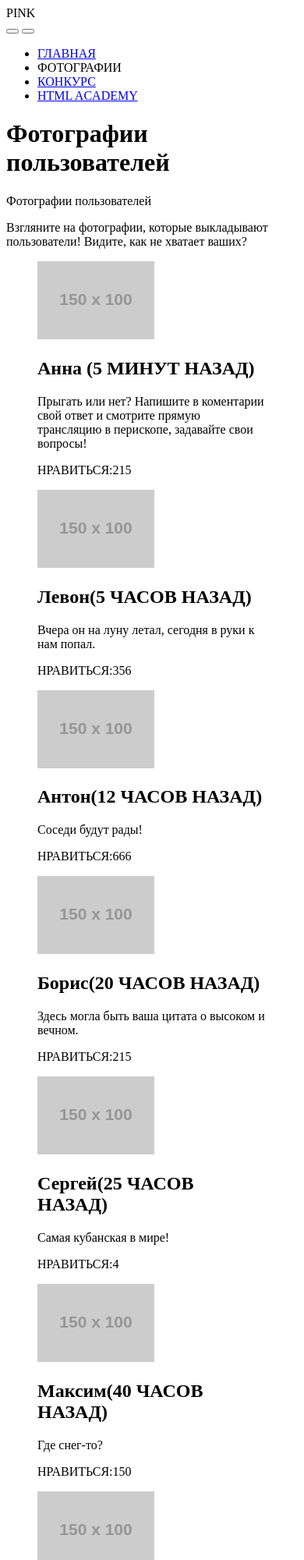
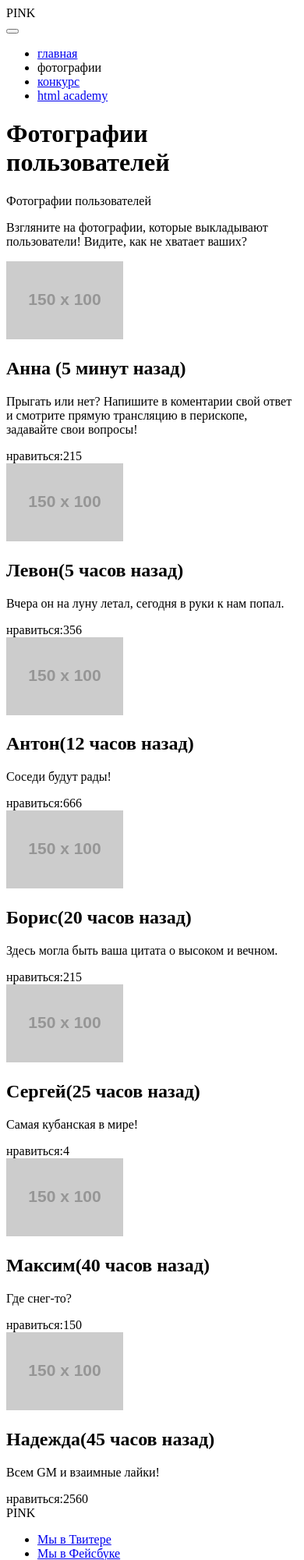
Before and after one commit to Lobochkin/248841-pink, a website: page source/photo.html in a window 390 px wide. Shown: the top 2000 px of the page at 78% size. Drawn offline with Linux system fonts and the light colour scheme; placeholder pictures from the web are drawn by us.

Commit message:
Поправил шапку и убрал figure

```diff
--- a/source/photo.html
+++ b/source/photo.html
@@ -6,29 +6,28 @@
   </head>
   <body>
     <header class="page-header">
-      <div class="page-header__logo logo">
+      <div class="page-header__logo">
         PINK
       </div>
-      <button class="page-header__close-menu" type="button"></button>
-      <button class="page-header__open-menu" type="button"></button>
       <nav class="main-nav">
+        <button class="main-nav__toggler" type="button"></button>
         <ul class="main-nav__list site-list">
+          <li class="site-list__item site-list__item--active">
+            <a href="index.html">главная</a>
+          </li>
           <li class="site-list__item">
-            <a href="index.html">ГЛАВНАЯ</a>
-          </li>
-          <li class="site-list__item  nav__link--active">
-            <a >
-              ФОТОГРАФИИ
+            <a>
+              фотографии
             </a>
           </li>
           <li class="site-list__item">
             <a href="form.html">
-              КОНКУРС
+              конкурс
             </a>
           </li>
           <li class="site-list__item">
             <a href="#">
-              HTML ACADEMY
+              html academy
             </a>
           </li>
         </ul>
@@ -36,97 +35,97 @@
     </header>
     <main class="page-main-photo">
       <h1 class="visually-hidden">Фотографии пользователей</h1>
-      <section class="page-desc">
-        <div class="page-desc__img">Фотографии пользователей</div>
-        <p class="page-desc__text">
+      <section class="page-description">
+        <div class="page-description__img">Фотографии пользователей</div>
+        <p class="page-description__text">
           Взгляните на фотографии, которые выкладывают пользователи! Видите, как не хватает ваших?
         </p>
       </section>
       <section class="photo-users">
-        <figure class="photo-users__img photo-day">
+        <section class="photo-users__img photo-day">
           <img src="http://placehold.it/150x100" alt="Фотография пользователя">
-          <figcaption>
-            <h2 class="photo-users__title">Анна <span class="photo-users__time">(5 МИНУТ НАЗАД)</span></h2>
+          <div class="photo-users__wrapper">
+            <h2 class="photo-users__title">Анна <span class="photo-users__time">(5 минут назад)</span></h2>
             <p class="photo-users__text">
               Прыгать или нет? Напишите в коментарии свой ответ и смотрите прямую трансляцию в перископе, задавайте свои вопросы!
             </p>
             <div class="photo-users__like like">
-              <span class="like__icon"></span>НРАВИТЬСЯ:<span class="like__number">215</span>
+              <span class="like__icon"></span>нравиться:<span class="like__number">215</span>
             </div>
-          </figcaption>
-        </figure>
-        <figure class="photo-users__img">
+          </div>
+        </section>
+        <section class="photo-users__img">
           <img src="http://placehold.it/150x100" alt="Фотография пользователя">
-          <figcaption>
-            <h2 class="photo-users__title">Левон<span class="photo-users__time">(5 ЧАСОВ НАЗАД)</span></h2>
+          <div class="photo-users__wrapper">
+            <h2 class="photo-users__title">Левон<span class="photo-users__time">(5 часов назад)</span></h2>
             <p class="photo-users__text">
               Вчера он на луну летал, сегодня в руки к нам попал.
             </p>
             <div class="photo-users__like like">
-              <span class="like__icon"></span>НРАВИТЬСЯ:<span class="like__number">356</span>
+              <span class="like__icon"></span>нравиться:<span class="like__number">356</span>
             </div>
-          </figcaption>
-        </figure>
-        <figure class="photo-users__img">
+          </div>
+        </section>
+        <section class="photo-users__img">
           <img src="http://placehold.it/150x100" alt="Фотография пользователя">
-          <figcaption>
-            <h2 class="photo-users__title">Антон<span class="photo-users__time">(12 ЧАСОВ НАЗАД)</span></h2>
+          <div class="photo-users__wrapper">
+            <h2 class="photo-users__title">Антон<span class="photo-users__time">(12 часов назад)</span></h2>
             <p class="photo-users__text">
               Соседи будут рады!
             </p>
             <div class="photo-users__like like">
-              <span class="like__icon"></span>НРАВИТЬСЯ:<span class="like__number">666</span>
+              <span class="like__icon"></span>нравиться:<span class="like__number">666</span>
             </div>
-          </figcaption>
-        </figure>
-        <figure class="photo-users__img">
+          </div>
+        </section>
+        <section class="photo-users__img">
           <img src="http://placehold.it/150x100" alt="Фотография пользователя">
-          <figcaption>
-            <h2 class="photo-users__title">Борис<span class="photo-users__time">(20 ЧАСОВ НАЗАД)</span></h2>
+          <div class="photo-users__wrapper">
+            <h2 class="photo-users__title">Борис<span class="photo-users__time">(20 часов назад)</span></h2>
             <p class="photo-users__text">
               Здесь могла быть ваша цитата о высоком и вечном.
             </p>
             <div class="photo-users__like like">
-              <span class="like__icon"></span>НРАВИТЬСЯ:<span class="like__number">215</span>
+              <span class="like__icon"></span>нравиться:<span class="like__number">215</span>
             </div>
-          </figcaption>
-        </figure>
-        <figure class="photo-users__img">
+          </div>
+        </section>
+        <section class="photo-users__img">
           <img src="http://placehold.it/150x100" alt="Фотография пользователя">
-          <figcaption>
-            <h2 class="photo-users__title">Сергей<span class="photo-users__time">(25 ЧАСОВ НАЗАД)</span></h2>
+          <div class="photo-users__wrapper">
+            <h2 class="photo-users__title">Сергей<span class="photo-users__time">(25 часов назад)</span></h2>
             <p class="photo-users__text">
               Самая кубанская в мире!
             </p>
             <div class="photo-users__like like">
-              <span class="like__icon"></span>НРАВИТЬСЯ:<span class="like__number">4</span>
+              <span class="like__icon"></span>нравиться:<span class="like__number">4</span>
             </div>
-          </figcaption>
-        </figure>
-        <figure class="photo-users__img">
+          </div>
+        </section>
+        <section class="photo-users__img">
           <img src="http://placehold.it/150x100" alt="Фотография пользователя">
-          <figcaption>
-            <h2 class="photo-users__title">Максим<span class="photo-users__time">(40 ЧАСОВ НАЗАД)</span></h2>
+          <div class="photo-users__wrapper">
+            <h2 class="photo-users__title">Максим<span class="photo-users__time">(40 часов назад)</span></h2>
             <p class="photo-users__text">
               Где снег-то?
             </p>
             <div class="photo-users__like like">
-              <span class="like__icon"></span>НРАВИТЬСЯ:<span class="like__number">150</span>
+              <span class="like__icon"></span>нравиться:<span class="like__number">150</span>
             </div>
-          </figcaption>
-        </figure>
-        <figure class="photo-users__img">
+          </div>
+        </section>
+        <section class="photo-users__img">
           <img src="http://placehold.it/150x100" alt="Фотография пользователя">
-          <figcaption>
-            <h2 class="photo-users__title">Надежда<span class="photo-users__time">(45 ЧАСОВ НАЗАД)</span></h2>
+          <div class="photo-users__wrapper">
+            <h2 class="photo-users__title">Надежда<span class="photo-users__time">(45 часов назад)</span></h2>
             <p class="photo-users__text">
               Всем GM и взаимные лайки!
             </p>
             <div class="photo-users__like like">
-              <span class="like__icon"></span>НРАВИТЬСЯ:<span class="like__number">2560</span>
+              <span class="like__icon"></span>нравиться:<span class="like__number">2560</span>
             </div>
-          </figcaption>
-        </figure>
+          </div>
+        </section>
       </section>
     </main>
     <footer class="page-footer">
@@ -150,7 +149,7 @@
         </div>
         <div class="page-footer__copyright copyright">
           <b class="copyright__text">Разработано:</b>
-          <a class="copyright__link" href="https://htmlacademy.ru/intensive/adaptive">HTML Академии</a>
+          <a class="copyright__link" href="https://htmlacademy.ru/intensive/adaptive" target="_blank">HTML Академии</a>
         </div>
       </div>
     </footer>
```
Also changed, not shown: source/form.html (+10 -11 lines), source/index.html (+20 -21 lines).
